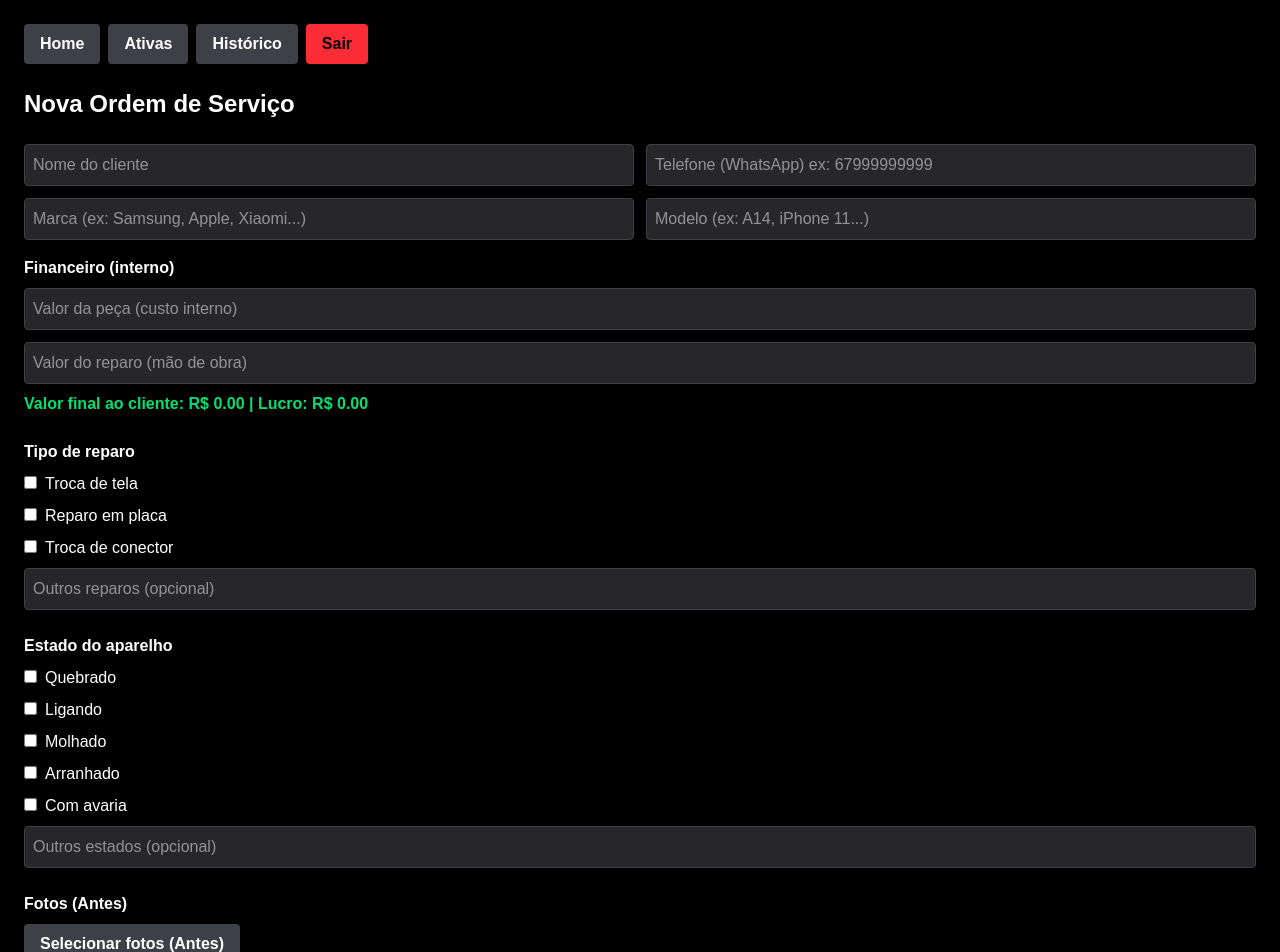
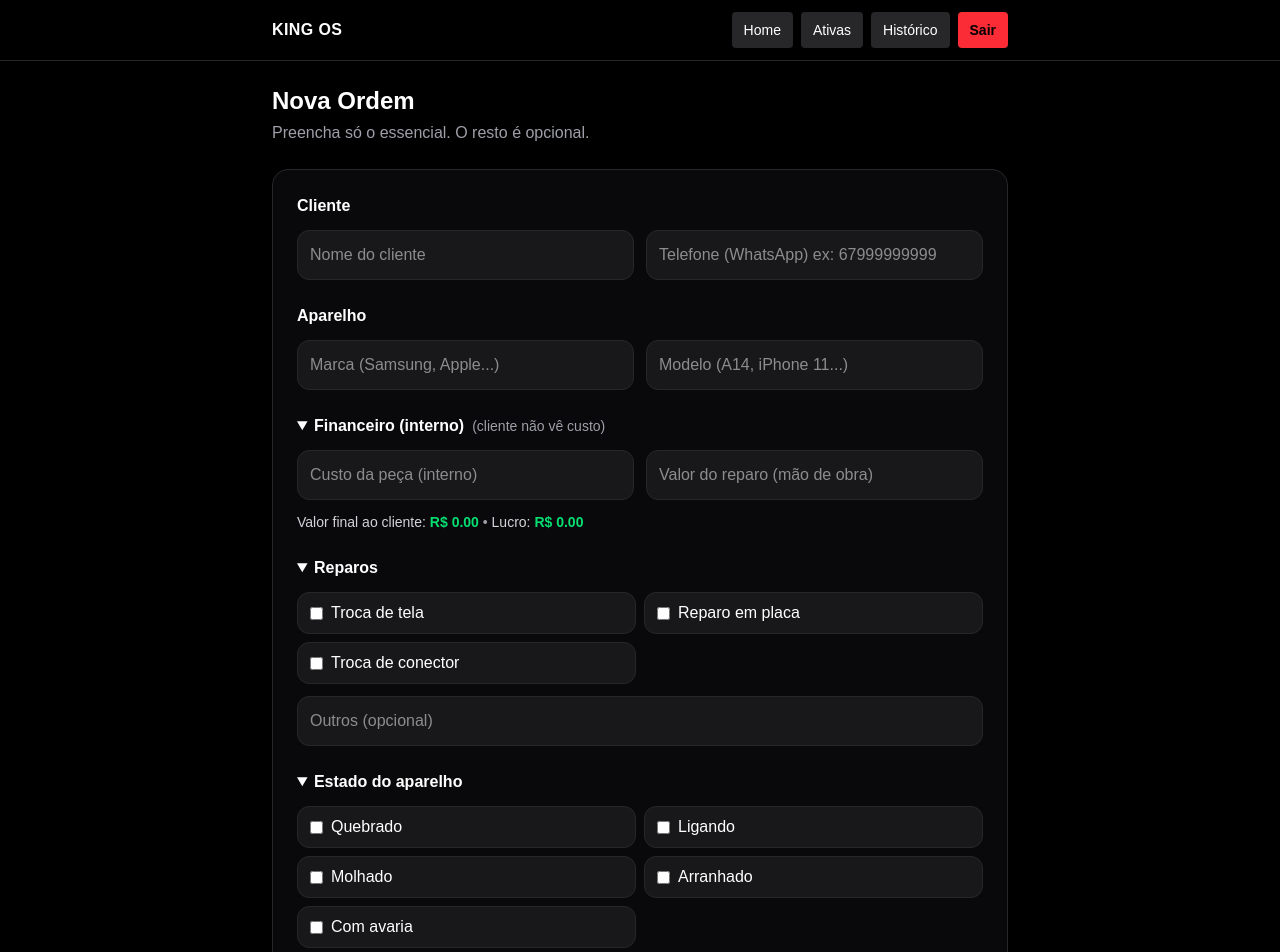
Before and after one commit to jhonatanlorran51-bit/king-os-web, a Next.js app: page /ordens in a window 1280 px wide. Shown: the top 952 px of the page. Built offline with nearby package versions, Linux system fonts and the light colour scheme; no server answers.

Commit message:
Update page.tsx

```diff
--- a/app/ordens/page.tsx
+++ b/app/ordens/page.tsx
@@ -45,8 +45,13 @@ function toggle(list: string[], item: string, setList: (v: string[]) => void) {
   setList(list.includes(item) ? list.filter((x) => x !== item) : [...list, item]);
 }
 
-function soNumerosTelefone(v: string) {
+function soNumeros(v: string) {
   return v.replace(/\D/g, "");
+}
+
+function toNumberBR(v: string) {
+  const n = Number(String(v || "").replace(",", "."));
+  return isNaN(n) ? null : n;
 }
 
 /* ================== COMPONENTE ================== */
@@ -54,11 +59,10 @@ export default function OrdensPage() {
   const router = useRouter();
 
   const [cliente, setCliente] = useState("");
-  const [telefone, setTelefone] = useState(""); // ✅ NOVO
+  const [telefone, setTelefone] = useState("");
   const [marca, setMarca] = useState("");
   const [modelo, setModelo] = useState("");
 
-  // valores
   const [valorPeca, setValorPeca] = useState("");
   const [valorReparo, setValorReparo] = useState("");
 
@@ -68,34 +72,27 @@ export default function OrdensPage() {
   const [outroReparo, setOutroReparo] = useState("");
   const [outroEstado, setOutroEstado] = useState("");
 
-  // fotos antes
   const [fotosAntesLocal, setFotosAntesLocal] = useState<string[]>([]);
-
   const [salvando, setSalvando] = useState(false);
 
-  /* ======== CÁLCULOS ======== */
   const valores = useMemo(() => {
-    const p = Number(valorPeca.replace(",", "."));
-    const r = Number(valorReparo.replace(",", "."));
-    if (isNaN(p) || isNaN(r)) return null;
+    const p = toNumberBR(valorPeca);
+    const r = toNumberBR(valorReparo);
+    if (p === null || r === null) return null;
 
     return {
       valorPeca: p,
       valorReparo: r,
-      valorTotal: r, // cliente vê só o final
+      valorTotal: r,
       lucro: r - p,
     };
   }, [valorPeca, valorReparo]);
 
-  /* ======== FOTOS ======== */
   async function addFotosAntes(files: FileList | null) {
     if (!files) return;
 
     const livres = Math.max(0, 3 - fotosAntesLocal.length);
-    if (livres <= 0) {
-      alert("Limite de 3 fotos (Antes).");
-      return;
-    }
+    if (livres <= 0) return alert("Limite de 3 fotos (Antes).");
 
     const toTake = Array.from(files).slice(0, livres);
     const novas: string[] = [];
@@ -107,7 +104,6 @@ export default function OrdensPage() {
     setFotosAntesLocal((p) => p.filter((_, i) => i !== idx));
   }
 
-  /* ======== SALVAR ORDEM ======== */
   async function salvarOrdem() {
     if (!cliente.trim()) return alert("Preencha o nome do cliente.");
     if (!marca.trim()) return alert("Preencha a marca do aparelho.");
@@ -124,18 +120,17 @@ export default function OrdensPage() {
 
       const docRef = await addDoc(collection(db, "ordens"), {
         cliente: cliente.trim(),
-        telefone: soNumerosTelefone(telefone), // ✅ NOVO
+        telefone: soNumeros(telefone),
         marca: marca.trim(),
         modelo: modelo.trim(),
 
         reparos: reparosFinal,
         estado: estadoFinal,
 
-        // FINANCEIRO
-        valorPeca: valores.valorPeca,      // interno
-        valorReparo: valores.valorReparo,  // interno
-        valorTotal: valores.valorTotal,    // cliente vê
-        lucro: valores.lucro,              // usado no financeiro
+        valorPeca: valores.valorPeca,
+        valorReparo: valores.valorReparo,
+        valorTotal: valores.valorTotal,
+        lucro: valores.lucro,
 
         status: "Em análise",
         criadoEm: new Date(),
@@ -144,7 +139,6 @@ export default function OrdensPage() {
         fotosDepois: [],
       });
 
-      alert("Ordem criada com sucesso!");
       router.push(`/ordem/${docRef.id}`);
     } catch (e) {
       console.error(e);
@@ -154,144 +148,185 @@ export default function OrdensPage() {
     }
   }
 
-  /* ================== UI ================== */
   return (
-    <main className="min-h-screen bg-black text-white p-6">
-      {/* MENU */}
-      <div className="flex flex-wrap gap-2 mb-6">
-        <Link href="/" className="bg-zinc-700 px-4 py-2 rounded font-bold">Home</Link>
-        <Link href="/dashboard" className="bg-zinc-700 px-4 py-2 rounded font-bold">Ativas</Link>
-        <Link href="/historico" className="bg-zinc-700 px-4 py-2 rounded font-bold">Histórico</Link>
-        <Link href="/logout" className="bg-red-500 text-black px-4 py-2 rounded font-bold">Sair</Link>
+    <main className="min-h-screen bg-black text-white">
+      {/* TOP BAR */}
+      <header className="sticky top-0 z-10 bg-black/80 backdrop-blur border-b border-zinc-800">
+        <div className="max-w-3xl mx-auto px-4 py-3 flex items-center justify-between">
+          <div className="font-extrabold tracking-wide">KING OS</div>
+          <nav className="flex gap-2 text-sm">
+            <Link href="/" className="px-3 py-2 rounded bg-zinc-800 hover:bg-zinc-700">Home</Link>
+            <Link href="/dashboard" className="px-3 py-2 rounded bg-zinc-800 hover:bg-zinc-700">Ativas</Link>
+            <Link href="/historico" className="px-3 py-2 rounded bg-zinc-800 hover:bg-zinc-700">Histórico</Link>
+            <Link href="/logout" className="px-3 py-2 rounded bg-red-500 text-black font-bold">Sair</Link>
+          </nav>
         </div>
+      </header>
 
-      <h1 className="text-2xl font-bold mb-6">Nova Ordem de Serviço</h1>
+      <div className="max-w-3xl mx-auto px-4 py-6">
+        <h1 className="text-2xl font-bold mb-1">Nova Ordem</h1>
+        <p className="text-zinc-400 mb-6">Preencha só o essencial. O resto é opcional.</p>
 
-      {/* ✅ Cliente + Telefone lado a lado */}
-      <div className="grid grid-cols-1 sm:grid-cols-2 gap-3 mb-3">
+        <div className="bg-zinc-950 border border-zinc-800 rounded-2xl p-4 sm:p-6 shadow">
+          {/* DADOS DO CLIENTE */}
+          <section className="mb-6">
+            <h2 className="font-bold mb-3">Cliente</h2>
+            <div className="grid grid-cols-1 sm:grid-cols-2 gap-3">
               <input
-          className="w-full p-2 rounded bg-zinc-800 border border-zinc-700"
+                className="w-full p-3 rounded-xl bg-zinc-900 border border-zinc-800"
                 placeholder="Nome do cliente"
                 value={cliente}
                 onChange={(e) => setCliente(e.target.value)}
               />
-
               <input
-          className="w-full p-2 rounded bg-zinc-800 border border-zinc-700"
+                className="w-full p-3 rounded-xl bg-zinc-900 border border-zinc-800"
                 placeholder="Telefone (WhatsApp) ex: 67999999999"
                 value={telefone}
                 onChange={(e) => setTelefone(e.target.value)}
               />
             </div>
+          </section>
 
-      {/* ✅ Marca + Modelo lado a lado */}
-      <div className="grid grid-cols-1 sm:grid-cols-2 gap-3 mb-3">
+          {/* APARELHO */}
+          <section className="mb-6">
+            <h2 className="font-bold mb-3">Aparelho</h2>
+            <div className="grid grid-cols-1 sm:grid-cols-2 gap-3">
               <input
-          className="w-full p-2 rounded bg-zinc-800 border border-zinc-700"
-          placeholder="Marca (ex: Samsung, Apple, Xiaomi...)"
+                className="w-full p-3 rounded-xl bg-zinc-900 border border-zinc-800"
+                placeholder="Marca (Samsung, Apple...)"
                 value={marca}
                 onChange={(e) => setMarca(e.target.value)}
               />
-
               <input
-          className="w-full p-2 rounded bg-zinc-800 border border-zinc-700"
-          placeholder="Modelo (ex: A14, iPhone 11...)"
+                className="w-full p-3 rounded-xl bg-zinc-900 border border-zinc-800"
+                placeholder="Modelo (A14, iPhone 11...)"
                 value={modelo}
                 onChange={(e) => setModelo(e.target.value)}
               />
             </div>
+          </section>
 
-      {/* FINANCEIRO */}
-      <h2 className="font-bold mt-4 mb-2">Financeiro (interno)</h2>
+          {/* FINANCEIRO (COLAPSÁVEL) */}
+          <details className="mb-6 open:mb-6" open>
+            <summary className="cursor-pointer font-bold mb-3">
+              Financeiro (interno)
+              <span className="text-zinc-400 font-normal ml-2 text-sm">(cliente não vê custo)</span>
+            </summary>
 
+            <div className="grid grid-cols-1 sm:grid-cols-2 gap-3">
               <input
-        className="w-full mb-3 p-2 rounded bg-zinc-800 border border-zinc-700"
-        placeholder="Valor da peça (custo interno)"
+                className="w-full p-3 rounded-xl bg-zinc-900 border border-zinc-800"
+                placeholder="Custo da peça (interno)"
                 value={valorPeca}
                 onChange={(e) => setValorPeca(e.target.value)}
               />
-
               <input
-        className="w-full mb-2 p-2 rounded bg-zinc-800 border border-zinc-700"
+                className="w-full p-3 rounded-xl bg-zinc-900 border border-zinc-800"
                 placeholder="Valor do reparo (mão de obra)"
                 value={valorReparo}
                 onChange={(e) => setValorReparo(e.target.value)}
               />
+            </div>
 
             {valores && (
-        <p className="text-green-400 font-bold mb-6">
-          Valor final ao cliente: R$ {valores.valorTotal.toFixed(2)} | Lucro: R$ {valores.lucro.toFixed(2)}
-        </p>
+              <div className="mt-3 text-sm">
+                <span className="text-zinc-300">Valor final ao cliente: </span>
+                <span className="text-green-400 font-bold">
+                  R$ {valores.valorTotal.toFixed(2)}
+                </span>
+                <span className="text-zinc-400"> • </span>
+                <span className="text-zinc-300">Lucro: </span>
+                <span className="text-green-400 font-bold">
+                  R$ {valores.lucro.toFixed(2)}
+                </span>
+              </div>
             )}
+          </details>
 
-      {/* REPAROS */}
-      <h2 className="font-bold mb-2">Tipo de reparo</h2>
+          {/* REPAROS (COLAPSÁVEL) */}
+          <details className="mb-6" open>
+            <summary className="cursor-pointer font-bold mb-3">Reparos</summary>
+            <div className="grid grid-cols-1 sm:grid-cols-2 gap-2">
               {["Troca de tela", "Reparo em placa", "Troca de conector"].map((r) => (
-        <label key={r} className="block mb-2">
+                <label key={r} className="flex items-center gap-2 bg-zinc-900 border border-zinc-800 rounded-xl px-3 py-2">
                   <input
                     type="checkbox"
-            className="mr-2"
                     checked={reparos.includes(r)}
                     onChange={() => toggle(reparos, r, setReparos)}
                   />
-          {r}
+                  <span>{r}</span>
                 </label>
               ))}
+            </div>
             <input
-        className="w-full mb-6 p-2 rounded bg-zinc-800 border border-zinc-700"
-        placeholder="Outros reparos (opcional)"
+              className="w-full mt-3 p-3 rounded-xl bg-zinc-900 border border-zinc-800"
+              placeholder="Outros (opcional)"
               value={outroReparo}
               onChange={(e) => setOutroReparo(e.target.value)}
             />
+          </details>
 
-      {/* ESTADO */}
-      <h2 className="font-bold mb-2">Estado do aparelho</h2>
+          {/* ESTADO (COLAPSÁVEL) */}
+          <details className="mb-6" open>
+            <summary className="cursor-pointer font-bold mb-3">Estado do aparelho</summary>
+            <div className="grid grid-cols-1 sm:grid-cols-2 gap-2">
               {["Quebrado", "Ligando", "Molhado", "Arranhado", "Com avaria"].map((e) => (
-        <label key={e} className="block mb-2">
+                <label key={e} className="flex items-center gap-2 bg-zinc-900 border border-zinc-800 rounded-xl px-3 py-2">
                   <input
                     type="checkbox"
-            className="mr-2"
                     checked={estado.includes(e)}
                     onChange={() => toggle(estado, e, setEstado)}
                   />
-          {e}
+                  <span>{e}</span>
                 </label>
               ))}
+            </div>
             <input
-        className="w-full mb-6 p-2 rounded bg-zinc-800 border border-zinc-700"
-        placeholder="Outros estados (opcional)"
+              className="w-full mt-3 p-3 rounded-xl bg-zinc-900 border border-zinc-800"
+              placeholder="Outros (opcional)"
               value={outroEstado}
               onChange={(e) => setOutroEstado(e.target.value)}
             />
+          </details>
 
           {/* FOTOS ANTES */}
-      <h2 className="font-bold mb-2">Fotos (Antes)</h2>
-      <label className="inline-block bg-zinc-700 px-4 py-2 rounded font-bold cursor-pointer">
-        Selecionar fotos (Antes)
+          <details className="mb-6" open>
+            <summary className="cursor-pointer font-bold mb-3">Fotos (Antes) — até 3</summary>
+
+            <label className="inline-flex items-center justify-center bg-zinc-800 hover:bg-zinc-700 px-4 py-2 rounded-xl font-bold cursor-pointer w-full sm:w-auto">
+              Selecionar fotos
               <input type="file" multiple accept="image/*" className="hidden" onChange={(e) => addFotosAntes(e.target.files)} />
             </label>
 
             <div className="grid grid-cols-1 sm:grid-cols-3 gap-3 mt-3">
               {fotosAntesLocal.map((src, i) => (
                 <div key={i} className="relative">
-            <img src={src} alt={`Antes ${i + 1}`} className="rounded border border-zinc-700" />
+                  <img src={src} alt={`Antes ${i + 1}`} className="rounded-xl border border-zinc-800" />
                   <button
                     onClick={() => removerFotoAntes(i)}
-              className="absolute top-2 right-2 bg-red-500 text-black px-2 py-1 rounded font-bold"
+                    className="absolute top-2 right-2 bg-red-500 text-black px-2 py-1 rounded-lg font-bold"
                   >
                     X
                   </button>
                 </div>
               ))}
             </div>
+          </details>
 
+          {/* AÇÃO PRINCIPAL */}
           <button
             onClick={salvarOrdem}
             disabled={salvando}
-        className="mt-8 bg-yellow-500 text-black px-6 py-3 rounded font-bold disabled:opacity-50"
+            className="w-full mt-2 bg-yellow-500 hover:bg-yellow-400 text-black px-6 py-3 rounded-2xl font-extrabold disabled:opacity-50"
           >
-        {salvando ? "Salvando..." : "Salvar Ordem"}
+            {salvando ? "Salvando..." : "Criar Ordem"}
           </button>
+
+          <p className="text-zinc-500 text-xs mt-3">
+            Dica: valores usam vírgula ou ponto. Ex: 120,50
+          </p>
+        </div>
+      </div>
     </main>
   );
 }
```
Lines whose indentation alone changed are shown as unchanged.
